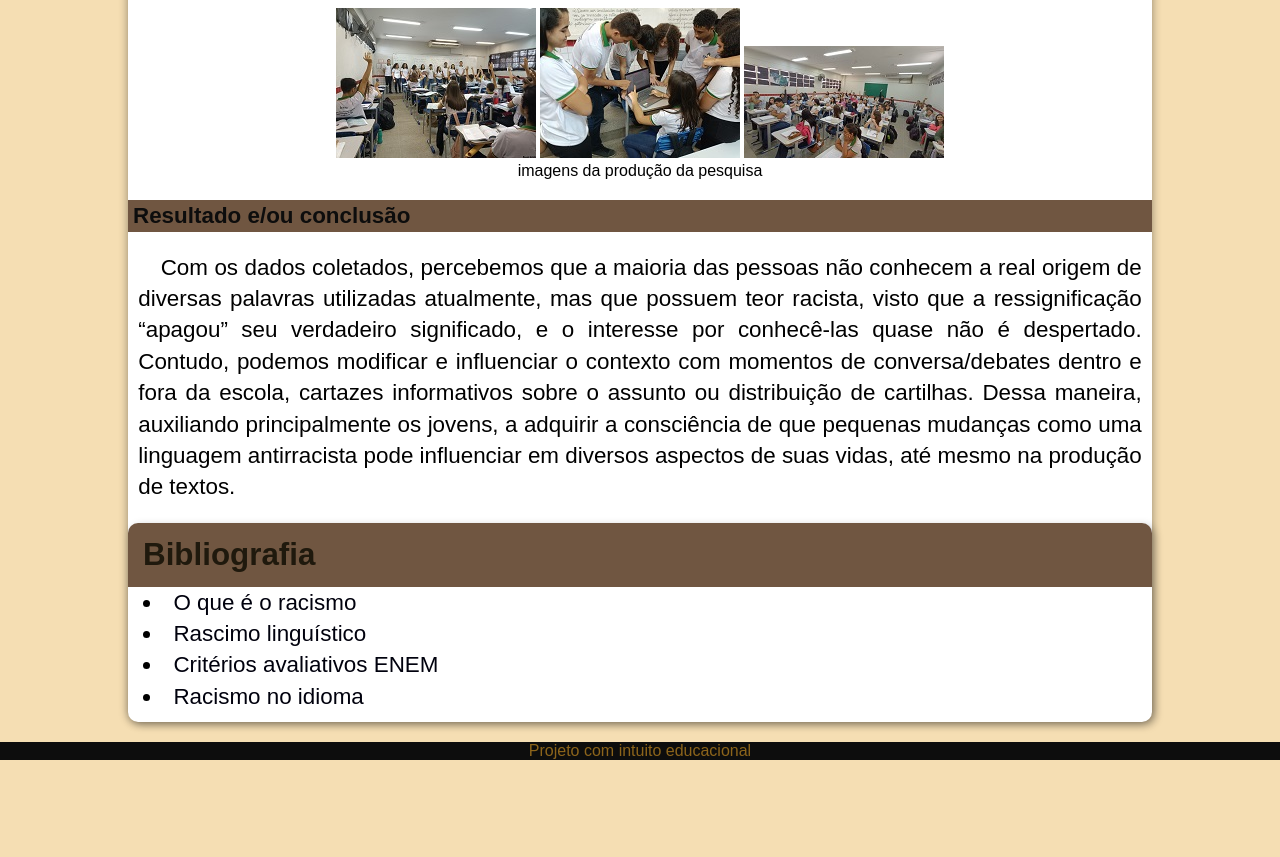
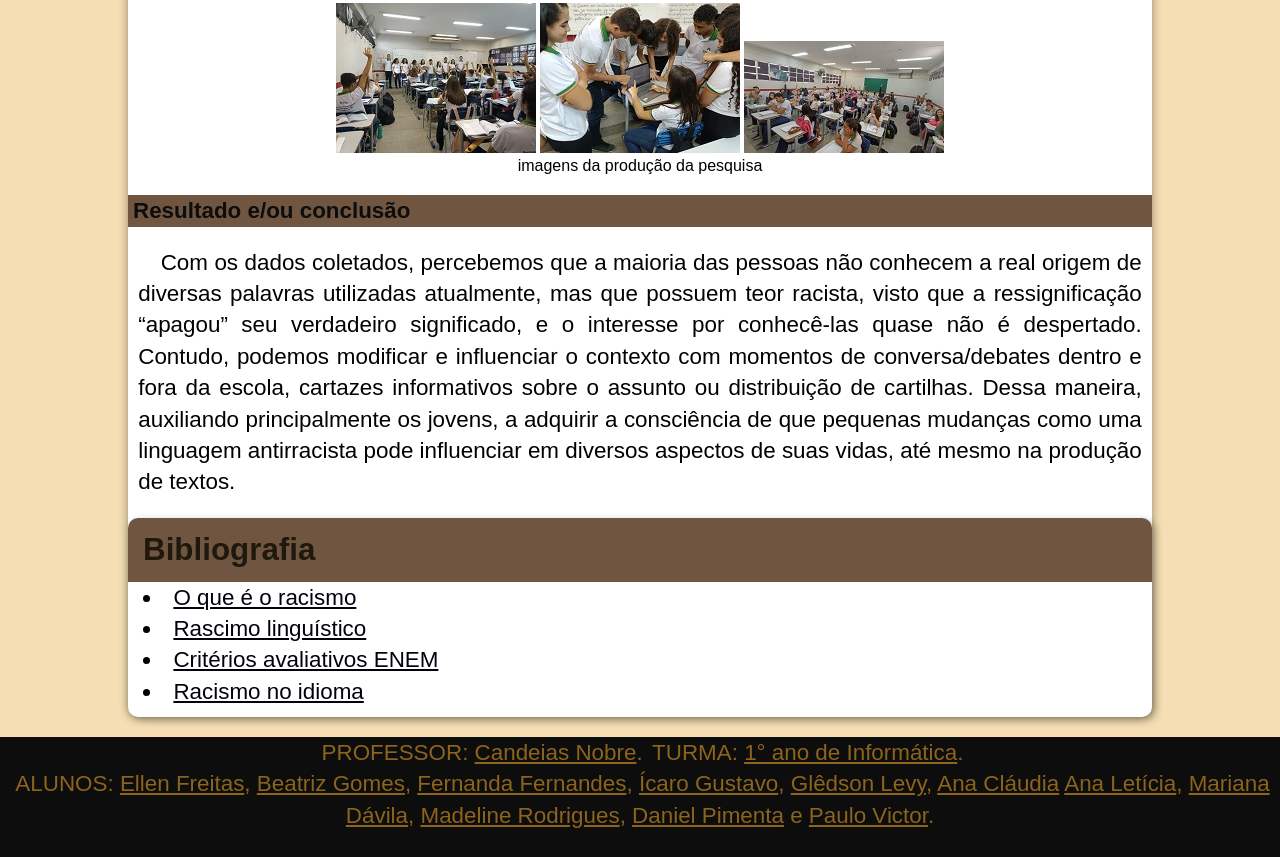
Before and after one commit to MadelineAlmeida09/Treinos, a plain HTML site: page t02/index.html in a window 1280 px wide. Shown: the part 1818-2675 px from the top of the page. Before the commit the page ends 2578 px from the top, so only its background shows below. Drawn offline with Linux system fonts and the light colour scheme.

Commit message:
new commit

```diff
--- a/t02/estilos/style.css
+++ b/t02/estilos/style.css
@@ -25,17 +25,24 @@ header{
     height: 23vh;
     font-size: 0.8em;
     font-weight: bold;
-    margin-bottom: 20px;
+    margin-bottom: 15px;
 }
 
-/*Id`s prof e turma do header*/
-header > #prof, #turma{
+/*Id`s prof e turma do footer*/
+#prof, #turma{
     display: inline-block;
 }
 
 /*Id aluno*/
-header > #aluno{
+#aluno{
+
     float: right;
+}
+
+
+footer a{
+    color: #8C641B;
+    text-decoration: underline;
 }
 
 /*Configurações gerais do main*/
@@ -120,7 +127,7 @@ aside > ul {
 /*Links da bibliográfia*/
 a{
     color: #00010D;
-    text-decoration: none;
+    text-decoration: underline;
 }
 a:hover{
     color: #73726C;
@@ -133,4 +140,5 @@ footer{
     text-align: center;
     background-color: #0D0D0D;
     color: #8C641B;
+    height: 15vh;
 }
--- a/t02/index.html
+++ b/t02/index.html
@@ -10,10 +10,7 @@
 <body>
     <header>
         <h1>Linguagem antirracista: palavras e expressões que devem ser evitadas na redação.</h1>
-        <p id="prof">PROFESSOR: Candeias Nobre.
-        </p>
-        <p id="turma">TURMA: 1° ano de Informática.</p>
-        <p id="aluno">ALUNOS: Ellen Freitas, Beatriz Gomes, Fernanda Fernandes, Ícaro Gustavo, Glêdson Levy, Ana Cláudia, Ana Letícia, Mariana Dávila, Madeline Rodrigues, Daniel Pimenta e Paulo Victor.</p>
+
 
     </header>
     <main>
@@ -62,7 +59,10 @@
         </article>
     </main>
     <footer>
-        Projeto com intuito educacional
+        <p id="prof">PROFESSOR: <a href="">Candeias Nobre</a>.
+        </p>
+        <p id="turma">TURMA: <a href="">1° ano de Informática</a>.</p>
+        <p id="aluno">ALUNOS: <a href="">Ellen Freitas</a>, <a href="">Beatriz Gomes</a>, <a href="">Fernanda Fernandes</a>, <a href="">Ícaro Gustavo</a>, <a href="">Glêdson Levy</a>, <a href="">Ana Cláudia</a> <a href="">Ana Letícia</a>, <a href="">Mariana Dávila</a>, <a href="">Madeline Rodrigues</a>, <a href="">Daniel Pimenta</a> e <a href="">Paulo Victor</a>.</p>
     </footer>
 </body>
 </html>
```
